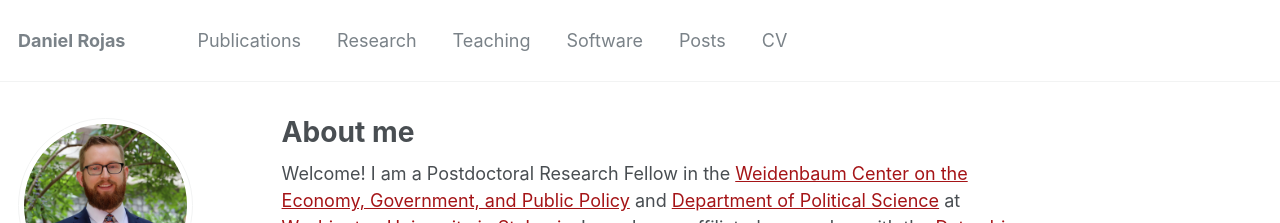
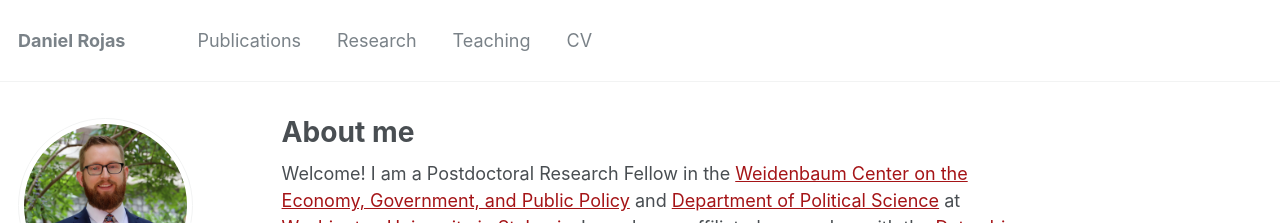
Before and after one commit to danielrojaslozano/danielrojaslozano.github.io, a Jekyll site: the page built from _pages/about.md, in a window 1280 px wide. Shown: the top 223 px of the page. Built offline with Jekyll 4.4.1, drawn with Linux system fonts in a browser that asks for light colours; some web fonts are replaced.

Commit message:
Update navigation.yml

```diff
--- a/_data/navigation.yml
+++ b/_data/navigation.yml
@@ -9,11 +9,5 @@ main:
   - title: "Teaching"
     url: /teaching/
 
-  - title: "Software"
-    url: /software/
-
-  - title: "Posts"
-    url: /posts/
-
   - title: "CV"
     url: /cv/
```
